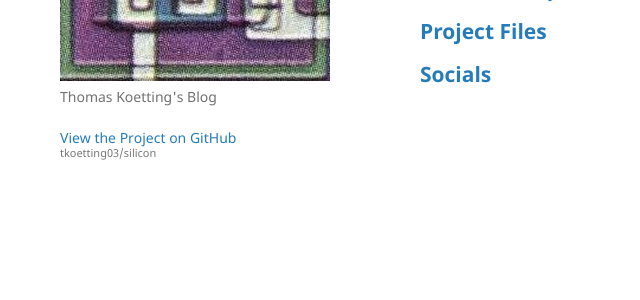
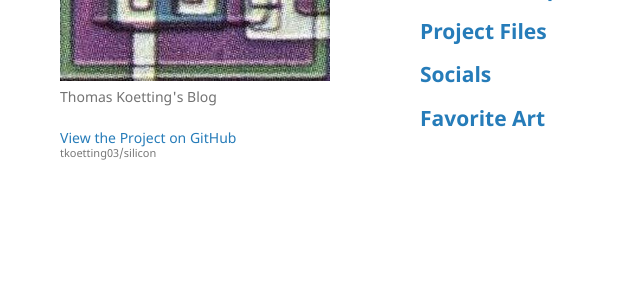
Before and after one commit to tkoetting03/silicon, a Jekyll site: the page built from index.md, in a window 1280 px wide. Shown: the part 210-510 px from the top of the page, without its empty margins (150-790 px from the left). Built offline with Jekyll 4.4.1, drawn with Linux system fonts in a browser that asks for light colours; our own code applies the rules of GitHub Pages for plain Markdown files.

Commit message:
Add Favorite Art section to index.md

```diff
--- a/index.md
+++ b/index.md
@@ -10,3 +10,5 @@
 ## [Project Files](./projectfiles.md)
 
 ## [Socials](./socials.md)
+
+## [Favorite Art](./art.md)
```
